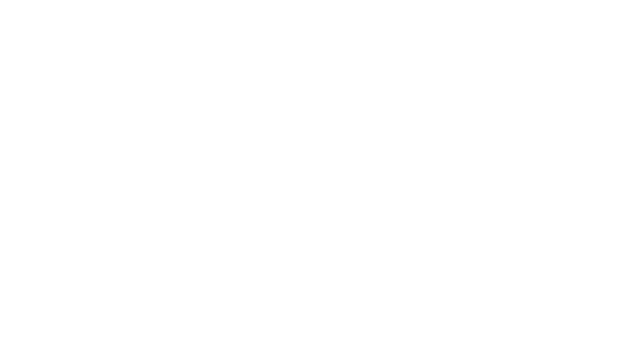
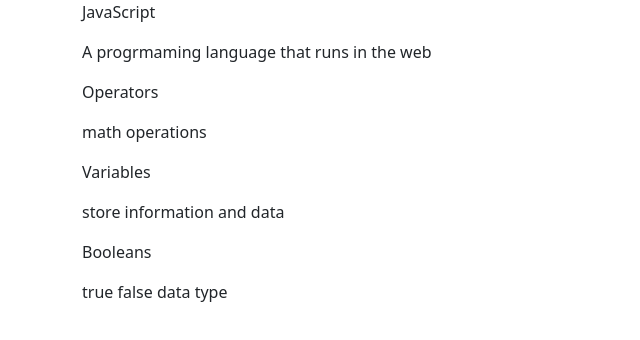
Before and after one commit to meganmckissack/JS-flashcards, a plain HTML site: page index.html in a window 1280 px wide. Shown: the whole page, without its empty margins (0-640 px from the left). Drawn offline with nearby package versions, Linux system fonts and the light colour scheme.

Commit message:
Adds flash card terms and definitions

```diff
--- a/index.html
+++ b/index.html
@@ -13,6 +13,19 @@
 </head>
 
 <body>
+  <div class="container">
+    <p class="term">JavaScript</p>
+    <p class="definition">A progrmaming language that runs in the web</p>
+
+    <p class="term">Operators</p>
+    <p class="definition">math operations</p>
+
+    <p class="term">Variables</p>
+    <p class="definition">store information and data</p>
+
+    <p class="term">Booleans</p>
+    <p class="definition">true false data type</p>
+  </div>
 </body>
 
 </html>
```
